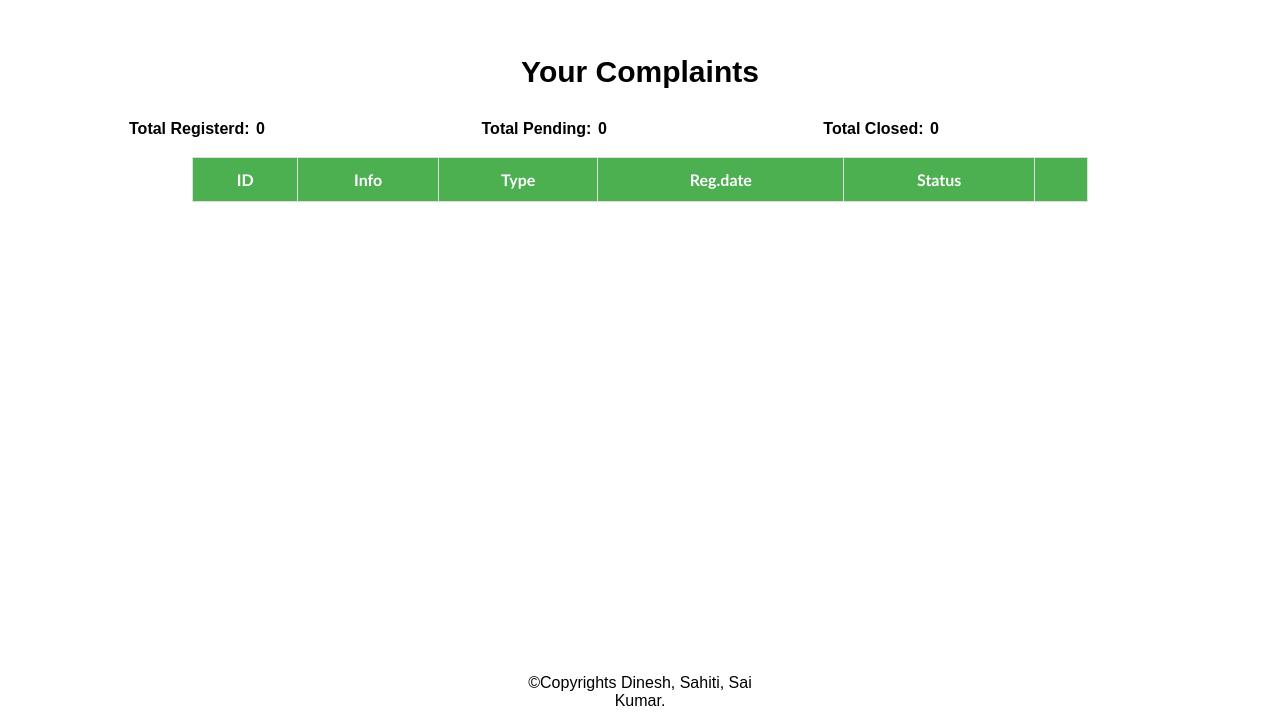
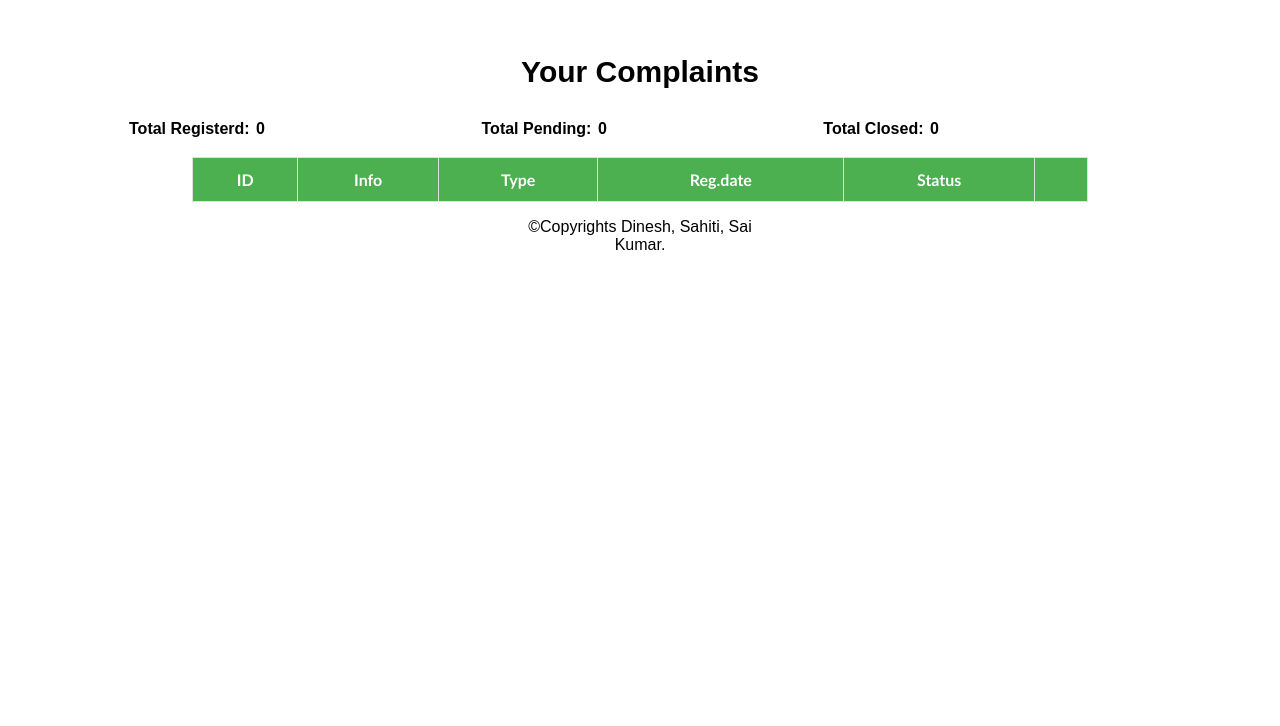
Before and after one commit to oohhallo/efms, a Django app: page /user/complaints in a window 1280 px wide. Shown: the part 74-800 px from the top of the page. Run offline with Django 3.2, Linux system fonts and the light colour scheme; the visitor is signed in with stand-in values (Sample User, id 1); data comes from the database, SQL or seed files in the repository; data that the repository does not hold is empty.

Commit message:
admin table css fix

```diff
--- a/complaint/static/css/admin.css
+++ b/complaint/static/css/admin.css
@@ -207,6 +207,14 @@ button:hover {
   color: black;
 }
 
+.footer-adm{
+  position: relative;
+  left:0;
+  bottom:0;
+  text-align: center;
+  margin: 0% 40%;
+  color: black;
+}
 
 .container1
 {
--- a/complaint/templates/complaint/base.html
+++ b/complaint/templates/complaint/base.html
@@ -32,9 +32,12 @@
 
     {% block content %}
     {% endblock %}
+
+    {% block footer %}
     <div class="footer">
-    <p>&copy;Copyrights Dinesh, Sahiti, Sai Kumar.</p>
+      <p>&copy;Copyrights Dinesh, Sahiti, Sai Kumar.</p>
     </div>
+    {% endblock %}
 
     </body>
 </html>
--- a/complaint/templates/complaint/complaints_table.html
+++ b/complaint/templates/complaint/complaints_table.html
@@ -125,3 +125,11 @@ for (var i = 0; i < deleteLinks.length; i++) {
 }
 </script>
 {% endblock %}
+
+{% if request.user.profile.is_admin %}
+{% block footer %}
+<div class="footer-adm">
+  <p>&copy;Copyrights Dinesh, Sahiti, Sai Kumar.</p>
+</div>
+{% endblock %}
+{% endif %}
```
Also changed, not shown: complaint/templates/complaint/view_complaint.html (line endings or trailing spaces).
